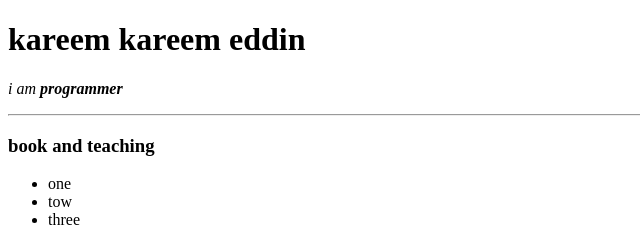
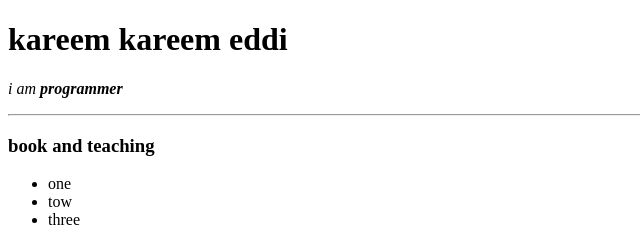
Before and after one commit to kareem2005eddin/kareem-website, a plain HTML site: page index.html in a window 1280 px wide. Shown: the top 240 px of the page, 0-640 px from the left. Drawn offline with Linux system fonts and the light colour scheme.

Commit message:
Update index.html

```diff
--- a/index.html
+++ b/index.html
@@ -6,7 +6,7 @@
   <title>kareem website</title>
  </head>
  <body>
-  <h1>kareem kareem eddin</h1>
+  <h1>kareem kareem eddi</h1>
   <p><em>i am <strong>programmer</strong></em></p>
   <hr>
   <h3>book and teaching</h3>
```
